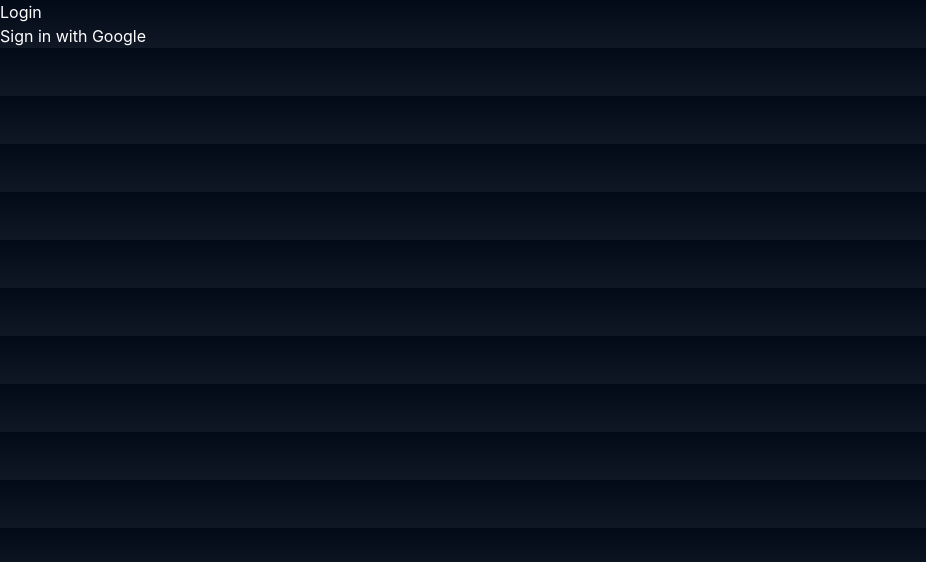
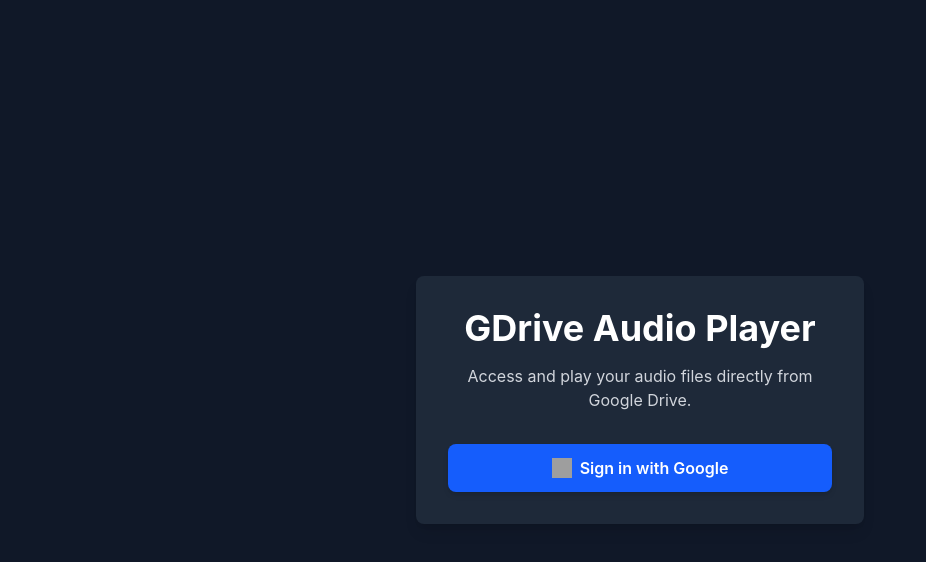
Before and after one commit to BrandonTing/GDrive-Audio-Player, a React app: page /login in a window 1280 px wide. Shown: the top 562 px of the page, without its empty margins (0-926 px from the left). Built offline with nearby package versions, Linux system fonts and the light colour scheme; no server answers; grey boxes are pictures that could not be loaded; the HTML template or start-up script is replaced by a standard one.

Commit message:
feat: Enhance Login UI for a modern, minimalist look

```diff
--- a/src/components/Login.tsx
+++ b/src/components/Login.tsx
@@ -20,7 +20,12 @@
   });
 
   return (
-    <button type="button" onClick={() => login()}>
+    <button
+      type="button"
+      onClick={() => login()}
+      className="flex justify-center items-center px-6 py-3 w-full font-semibold text-white bg-blue-600 rounded-lg shadow-md transition duration-300 ease-in-out hover:bg-blue-700"
+    >
+      <img src="https://www.gstatic.com/images/branding/googleg/1x/googleg_standard_color_18dp.png" alt="Google icon" className="mr-2 w-5 h-5" />
       Sign in with Google
     </button>
   );
--- a/src/pages/LoginPage.tsx
+++ b/src/pages/LoginPage.tsx
@@ -7,14 +7,23 @@
   const { onLoginSuccess } = useAuth();
 
   if (!clientId) {
-    return <div>Error: Missing Google Client ID</div>;
+    return (
+      <div className="flex items-center justify-center min-h-screen bg-gray-900 text-red-500">
+        Error: Missing Google Client ID. Please check your environment variables.
+      </div>
+    );
   }
 
   return (
     <GoogleOAuthProvider clientId={clientId}>
-      <div>
-        <h1>Login</h1>
-        <Login onLoginSuccess={onLoginSuccess} />
+      <div className="flex flex-col items-center justify-center min-h-screen bg-gray-900 text-white p-4">
+        <div className="bg-gray-800 p-8 rounded-lg shadow-lg text-center max-w-md w-full">
+          <h1 className="text-4xl font-bold mb-4">GDrive Audio Player</h1>
+          <p className="text-gray-300 mb-8">
+            Access and play your audio files directly from Google Drive.
+          </p>
+          <Login onLoginSuccess={onLoginSuccess} />
+        </div>
       </div>
     </GoogleOAuthProvider>
   );
```
